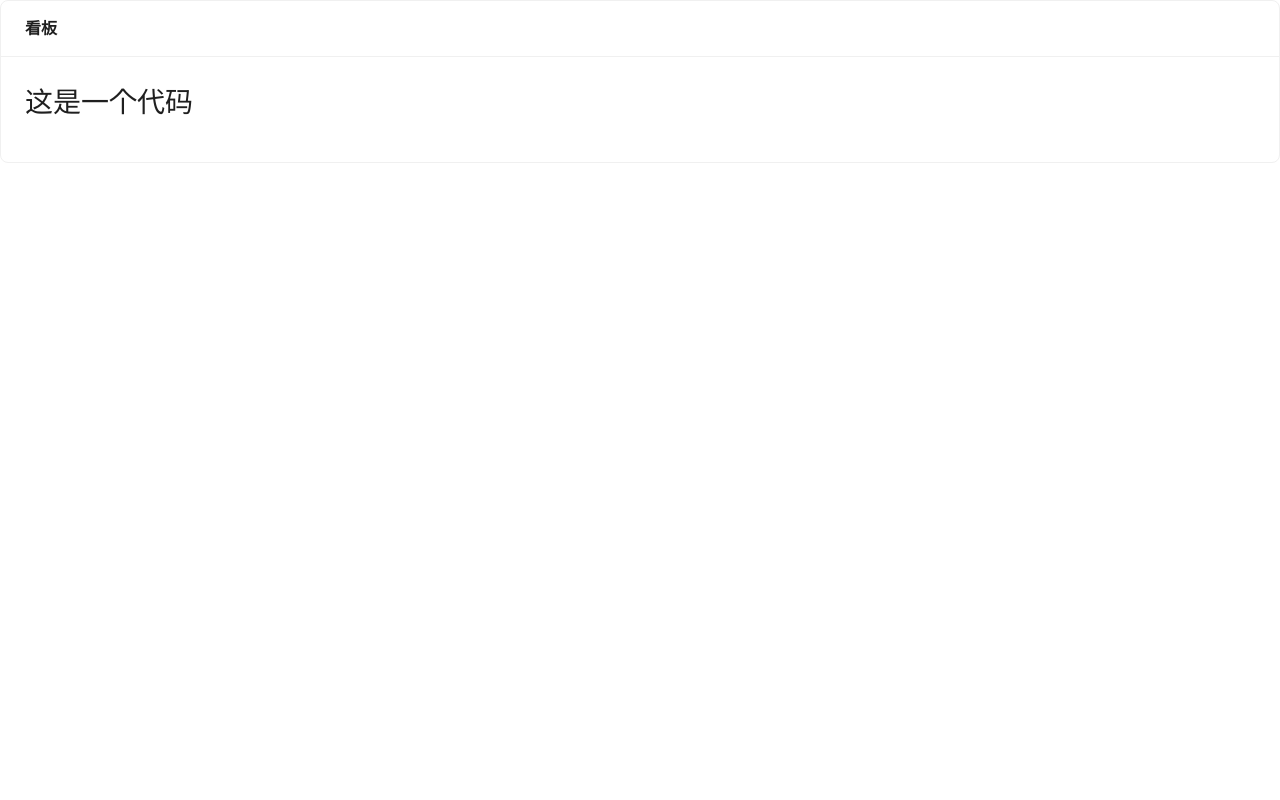
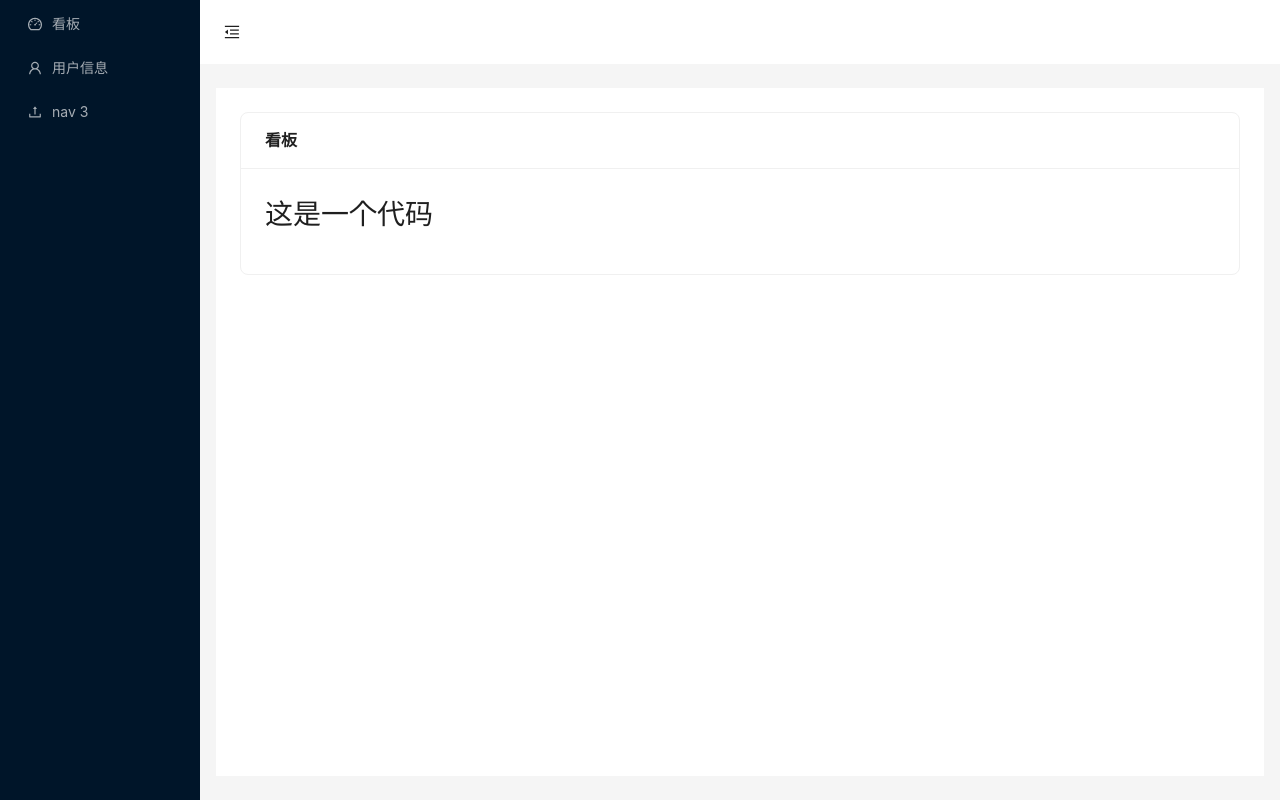
Before and after one commit to btc022003/next-full-stack-app, a Next.js app: page /admin/dashboard in a window 1280 px wide. Built offline with nearby package versions, Linux system fonts and the light colour scheme.

Commit message:
实现管理后台布局

```diff
--- a/src/app/admin/dashboard/page.tsx
+++ b/src/app/admin/(admin-layout)/dashboard/page.tsx
@@ -1,5 +1,5 @@
 import React from 'react';
-import PageContainer from '../_components/PageContainer';
+import PageContainer from '../../_components/PageContainer';
 
 function Dashboard() {
   return (
--- /dev/null
+++ b/src/app/admin/(admin-layout)/layout.tsx
@@ -0,0 +1,12 @@
+import React from 'react';
+import AntdAdmin from '../_components/AntdAdmin';
+
+function AdminLayout({ children }: any) {
+  return (
+    <>
+      <AntdAdmin>{children}</AntdAdmin>
+    </>
+  );
+}
+
+export default AdminLayout;
--- /dev/null
+++ b/src/app/admin/(admin-layout)/users/page.tsx
@@ -0,0 +1,61 @@
+'use client';
+import React from 'react';
+import { Button, Form, Input, Table, Card } from 'antd';
+import { SearchOutlined, PlusOutlined } from '@ant-design/icons';
+import PageContainer from '../../_components/PageContainer';
+
+function UsersPage() {
+  return (
+    <Card
+      title='用户信息'
+      extra={
+        <>
+          <Button icon={<PlusOutlined />} type='primary' />
+        </>
+      }
+    >
+      <Form layout='inline'>
+        <Form.Item label='名字'>
+          <Input placeholder='请输入名字' />
+        </Form.Item>
+        <Form.Item>
+          <Button icon={<SearchOutlined />} type='primary' />
+        </Form.Item>
+      </Form>
+      <Table
+        style={{ marginTop: '8px' }}
+        columns={[
+          {
+            title: '序号',
+          },
+          {
+            title: '名字',
+          },
+          {
+            title: '昵称',
+          },
+          {
+            title: '用户名',
+          },
+          {
+            title: '头像',
+          },
+          {
+            title: '手机号',
+          },
+          {
+            title: '年龄',
+          },
+          {
+            title: '性别',
+          },
+          {
+            title: '操作',
+          },
+        ]}
+      />
+    </Card>
+  );
+}
+
+export default UsersPage;
--- /dev/null
+++ b/src/app/admin/_components/AntdAdmin.tsx
@@ -0,0 +1,83 @@
+'use client';
+import { useState } from 'react';
+import { Layout, Menu, Button, theme, ConfigProvider } from 'antd';
+// import zhCN from 'antd/locale/zh_CN';
+import 'antd/dist/reset.css';
+import {
+  MenuFoldOutlined,
+  MenuUnfoldOutlined,
+  UploadOutlined,
+  UserOutlined,
+  VideoCameraOutlined,
+  DashboardOutlined,
+} from '@ant-design/icons';
+import { useRouter } from 'next/navigation';
+const { Header, Sider, Content } = Layout;
+
+function AntdAdmin({ children }: any) {
+  const [collapsed, setCollapsed] = useState(false);
+  const {
+    token: { colorBgContainer },
+  } = theme.useToken();
+  const nav = useRouter();
+  return (
+    <>
+      <Layout style={{ height: '100vh' }}>
+        <Sider trigger={null} collapsible collapsed={collapsed}>
+          <div className='demo-logo-vertical' />
+          <Menu
+            theme='dark'
+            mode='inline'
+            defaultSelectedKeys={['1']}
+            onClick={({ key }) => {
+              nav.push(key);
+            }}
+            items={[
+              {
+                key: '/admin/dashboard',
+                icon: <DashboardOutlined />,
+                label: '看板',
+              },
+              {
+                key: '/admin/users',
+                icon: <UserOutlined />,
+                label: '用户信息',
+              },
+              {
+                key: '3',
+                icon: <UploadOutlined />,
+                label: 'nav 3',
+              },
+            ]}
+          />
+        </Sider>
+        <Layout>
+          <Header style={{ padding: 0, background: colorBgContainer }}>
+            <Button
+              type='text'
+              icon={collapsed ? <MenuUnfoldOutlined /> : <MenuFoldOutlined />}
+              onClick={() => setCollapsed(!collapsed)}
+              style={{
+                fontSize: '16px',
+                width: 64,
+                height: 64,
+              }}
+            />
+          </Header>
+          <Content
+            style={{
+              margin: '24px 16px',
+              padding: 24,
+              minHeight: 280,
+              background: colorBgContainer,
+            }}
+          >
+            {children}
+          </Content>
+        </Layout>
+      </Layout>
+    </>
+  );
+}
+
+export default AntdAdmin;
```
